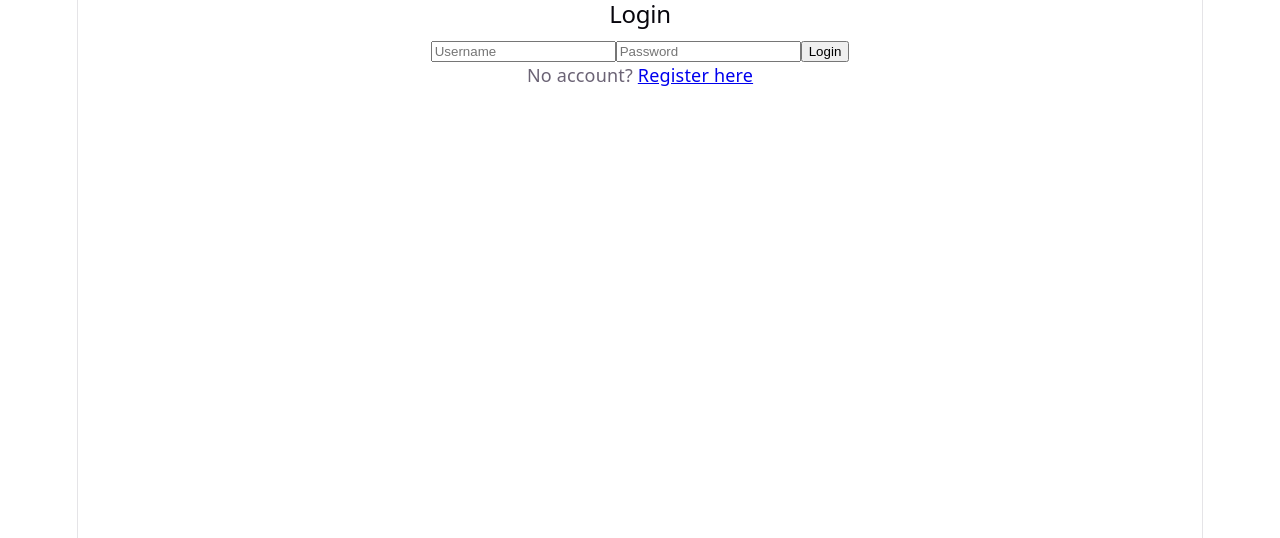
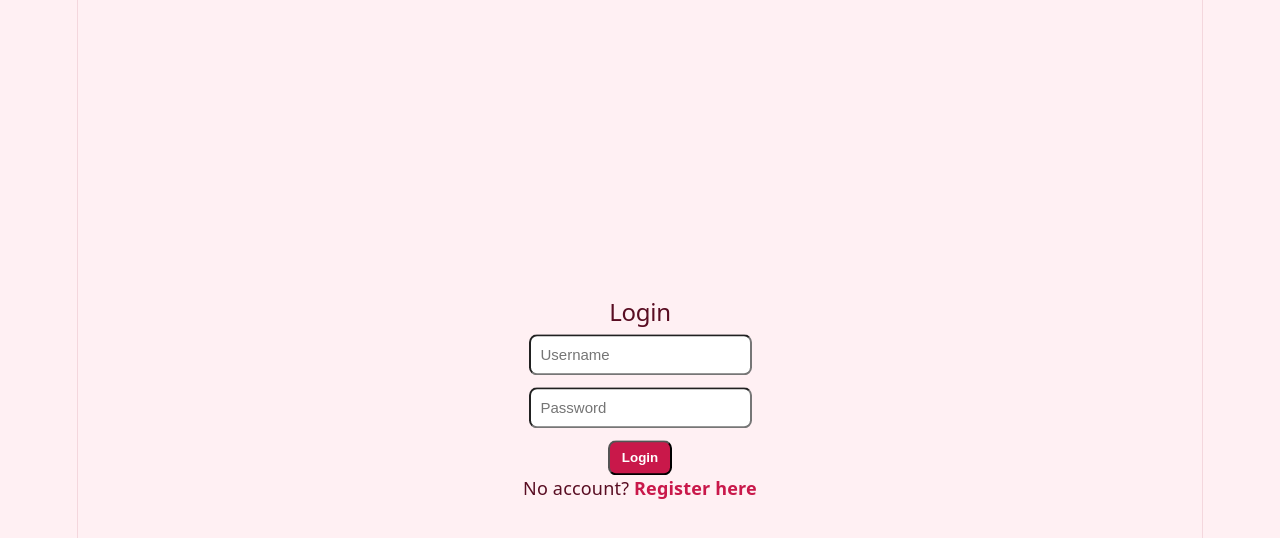
Before and after one commit to SyedaAnoosha/Task-Management-Web-App, a React app in the folder frontend/: page /login in a window 1280 px wide. Shown: the top 538 px of the page. Built offline with nearby package versions, Linux system fonts and the light colour scheme; no server answers; the HTML template or start-up script is replaced by a standard one.

Commit message:
added css styling

```diff
--- a/frontend/src/components/TaskForm.jsx
+++ b/frontend/src/components/TaskForm.jsx
@@ -22,27 +22,34 @@ export default function TaskForm({ onAdd }) {
   };
 
   return (
-    <form onSubmit={submit}>
+    <form onSubmit={submit} className="stack-form">
+
+      <label htmlFor="title" className="label-class">
+        Title:
+      </label>
       <input
-        placeholder="Title"
+        id="title"
         value={title}
         onChange={(e) => setTitle(e.target.value)}
       />
 
+      <label htmlFor="description" className="label-class">
+        Description:
+      </label>
       <input
-        placeholder="Description"
+        id="description"
         value={description}
         onChange={(e) => setDescription(e.target.value)}
       />
 
-      <label>
-        Priority
-        <select value={priority} onChange={(e) => setPriority(e.target.value)}>
-          <option value="low">Low</option>
-          <option value="medium">Medium</option>
-          <option value="high">High</option>
-        </select>
+      <label htmlFor="priority" className="label-class">
+        Priority:
       </label>
+      <select id="priority" value={priority} onChange={(e) => setPriority(e.target.value)}>
+        <option value="low">Low</option>
+        <option value="medium">Medium</option>
+        <option value="high">High</option>
+      </select>
 
       <button type="submit">Add Task</button>
     </form>
--- a/frontend/src/components/TaskItem.jsx
+++ b/frontend/src/components/TaskItem.jsx
@@ -2,19 +2,21 @@ export default function TaskItem({ task, onComplete, onDelete }) {
   const isCompleted = task.status === "completed";
 
   return (
-    <div style={{ border: "1px solid #ccc", margin: 10, padding: 10 }}>
+    <div className="task-card">
       <h4>{task.title}</h4>
-      <p> Description: {task.description || "No description provided"}</p>
-      <p>Status: {task.status}</p>
-      <p>Priority: {task.priority}</p>
+      <p className="muted">Description: {task.description || "No description provided"}</p>
+      <p>Status: <strong>{task.status}</strong></p>
+      <p>Priority: <em>{task.priority}</em></p>
 
-      <button onClick={() => onComplete(task.id, task.status)}>
-        {isCompleted ? "Mark Pending" : "Mark Completed"}
-      </button>
+      <div style={{ display: 'flex', gap: 8, marginTop: 8 }}>
+        <button onClick={() => onComplete(task.id, task.status)}>
+          {isCompleted ? "Mark Pending" : "Mark Completed"}
+        </button>
 
-      <button onClick={() => onDelete(task.id)}>
-        Delete
-      </button>
+        <button onClick={() => onDelete(task.id)} style={{ background: 'transparent', color: 'var(--pink-800)', border: '1px solid var(--border)' }}>
+          Delete
+        </button>
+      </div>
     </div>
   );
 }
--- a/frontend/src/index.css
+++ b/frontend/src/index.css
@@ -1,13 +1,17 @@
 :root {
-  --text: #6b6375;
-  --text-h: #08060d;
-  --bg: #fff;
-  --border: #e5e4e7;
-  --code-bg: #f4f3ec;
-  --accent: #aa3bff;
-  --accent-bg: rgba(170, 59, 255, 0.1);
-  --accent-border: rgba(170, 59, 255, 0.5);
-  --social-bg: rgba(244, 243, 236, 0.5);
+  --pink-3: #590d22;
+  --pink-2: #c9184a;
+  --pink-1: #fff0f3;
+
+  --text: var(--pink-3);
+  --text-h: var(--pink-3);
+  --bg: var(--pink-1);
+  --border: #f4d7dd;
+  --code-bg: #fff6f8;
+  --accent: var(--pink-2);
+  --accent-bg: rgba(201, 24, 74, 0.08);
+  --accent-border: rgba(201, 24, 74, 0.35);
+  --social-bg: rgba(255, 207, 213, 0.5);
   --shadow:
     rgba(0, 0, 0, 0.1) 0 10px 15px -3px, rgba(0, 0, 0, 0.05) 0 4px 6px -2px;
 
@@ -30,24 +34,59 @@
   }
 }
 
-@media (prefers-color-scheme: dark) {
-  :root {
-    --text: #9ca3af;
-    --text-h: #f3f4f6;
-    --bg: #16171d;
-    --border: #2e303a;
-    --code-bg: #1f2028;
-    --accent: #c084fc;
-    --accent-bg: rgba(192, 132, 252, 0.15);
-    --accent-border: rgba(192, 132, 252, 0.5);
-    --social-bg: rgba(47, 48, 58, 0.5);
-    --shadow:
-      rgba(0, 0, 0, 0.4) 0 10px 15px -3px, rgba(0, 0, 0, 0.25) 0 4px 6px -2px;
-  }
+button {
+  background: var(--accent);
+  color: #fff;
+  padding: 8px 12px;
+  border-radius: 8px;
+  cursor: pointer;
+  font-weight: 600;
+}
 
-  #social .button-icon {
-    filter: invert(1) brightness(2);
-  }
+input, textarea, select {
+  padding: 10px 10px;
+  border-radius: 8px;
+  font-size: 15px;
+}
+
+.auth-form {
+  display: flex;
+  flex-direction: column;
+  gap: 12px;
+  align-items: center;
+}
+
+.stack-form {
+  display: flex;
+  flex-direction: column;
+  gap: 12px;
+  max-width: 500px;
+  margin: 12px auto;
+  padding: 0 12px;
+}
+
+.task-card {
+  border-radius: 12px;
+  background: linear-gradient(180deg, #fff, var(--pink-1));
+  box-shadow: 0 6px 16px rgba(201,24,74,0.08);
+  padding: 14px;
+  margin: 10px;
+  text-align: left;
+}
+
+.task-card h4 {
+  margin: 0 0 6px 0;
+  color: var(--pink-3);
+}
+
+.form-row {
+  display: flex;
+  gap: 8px;
+  align-items: center;
+}
+
+.muted {
+  color: #7a3a46;
 }
 
 body {
@@ -95,17 +134,35 @@ p {
   margin: 0;
 }
 
-code,
-.counter {
+code {
   font-family: var(--mono);
   display: inline-flex;
   border-radius: 4px;
   color: var(--text-h);
-}
-
-code {
   font-size: 15px;
   line-height: 135%;
   padding: 4px 8px;
   background: var(--code-bg);
 }
+
+.auth-container {
+  max-width: 420px;
+  width: calc(100% - 48px);
+  padding: 24px;
+  position: fixed;
+  top: 50%;
+  left: 50%;
+  transform: translate(-50%, -50%);
+}
+
+p > a {
+  color: var(--accent);
+  text-decoration: none;
+  font-weight: 600;
+}
+
+.label-class {
+  font-weight: 700;
+  color: var(--accent);
+  font-size: 20px;
+}
--- a/frontend/src/pages/Home.jsx
+++ b/frontend/src/pages/Home.jsx
@@ -62,15 +62,6 @@ export default function Home() {
   return (
     <div>
       <h1>Task Management Application</h1>
-      <h2>Made by Syeda Anoosha Iqtidar</h2>
-      <button
-        onClick={() => {
-          localStorage.removeItem("token");
-          navigate("/login");
-        }}
-      >
-        Logout
-      </button>
 
       <TaskForm onAdd={handleAdd} />
 
--- a/frontend/src/pages/Login.jsx
+++ b/frontend/src/pages/Login.jsx
@@ -23,10 +23,10 @@ export default function Login() {
   };
 
   return (
-    <div>
+    <div className="auth-container">
       <h2>Login</h2>
 
-      <form onSubmit={handleLogin}>
+      <form onSubmit={handleLogin} className="auth-form">
         <input
           placeholder="Username"
           value={username}
--- a/frontend/src/pages/Register.jsx
+++ b/frontend/src/pages/Register.jsx
@@ -22,10 +22,10 @@ export default function Register() {
   };
 
   return (
-    <div>
+    <div className="auth-container">
       <h2>Register</h2>
 
-      <form onSubmit={handleRegister}>
+      <form onSubmit={handleRegister} className="auth-form">
         <input
           placeholder="Username"
           value={username}
```
